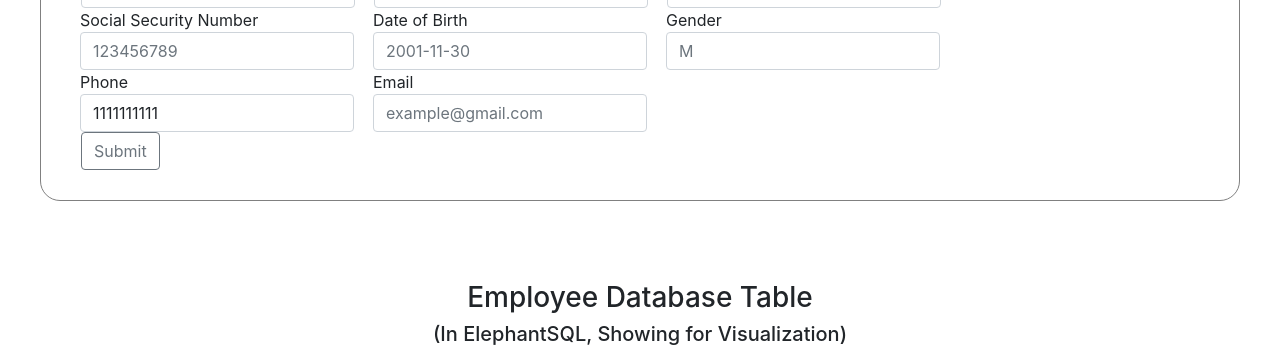
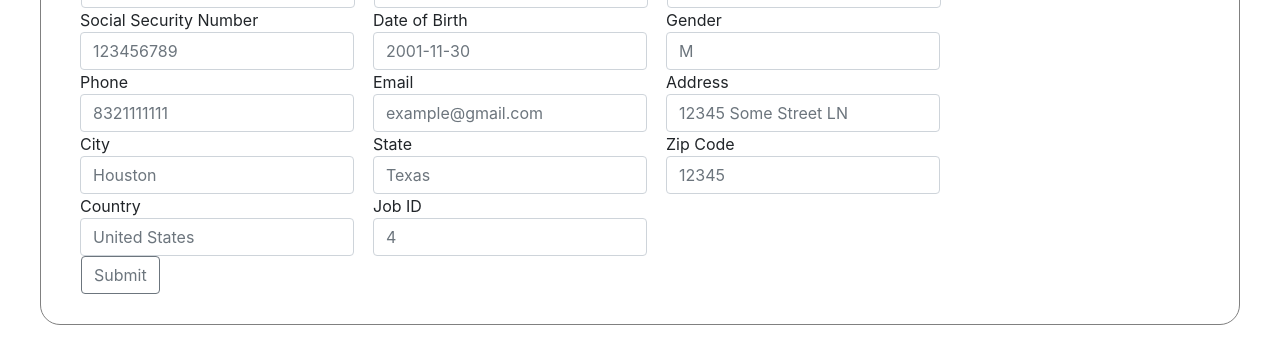
Before and after one commit to SyedA5688/3380_airline_DB_system, a React (Create React App) app in the folder client/: page / in a window 1280 px wide. Shown: the part 256-603 px from the top of the page. Built offline with nearby package versions, Linux system fonts and the light colour scheme; no server answers.

Commit message:
finished modifying insert employee form to reflect ER model v3

```diff
--- a/client/src/App.js
+++ b/client/src/App.js
@@ -74,6 +74,9 @@ class App extends Component {
                     <th scope="col">{employeeObj.gender}</th>
                     <th scope="col">{employeeObj.phone}</th>
                     <th scope="col">{employeeObj.email}</th>
+                    <th scope="col">{employeeObj.address}</th>
+                    <th scope="col">{employeeObj.job_id}</th>
+                    <th scope="col">{employeeObj.city_id}</th>
                     </tr>
                   ))}
                 </tbody>
--- a/client/src/Components/InsertForm.js
+++ b/client/src/Components/InsertForm.js
@@ -11,8 +11,14 @@ class InsertForm extends Component {
       insertSSN: '',
       insertDOB: '',
       insertGender: '',
-      insertPhone: 1111111111,
+      insertPhone: '',
       insertEmail: '',
+      insertAddress: '',
+      insertCity: '',
+      insertState: '',
+      insertZipCode: '',
+      insertCountry: '',
+      insertJobID: ''
     };
 
     this.handleChange = this.handleChange.bind(this);
@@ -28,15 +34,28 @@ class InsertForm extends Component {
   handleSubmit = async (event) => {
     event.preventDefault();
     try {
-      // insert new demo to /employees with POST request
+      // Check for invalid input to web form
+      // TODO - check empty input, correct input type, user errors
+
+
+      // Insert new employee to /employees with POST request
       const body = {
-        id: this.state.insertID,
         first_name: this.state.insertFirstName,
+        m_initial: this.state.insertMiddleInitial,
         last_name: this.state.insertLastName,
-        job_title: this.state.insertJobTitle,
-        salary: this.state.insertSalary
+        ssn: this.state.insertSSN,
+        dob: this.state.insertDOB,
+        gender: this.state.insertGender,
+        phone: this.state.insertPhone,
+        email: this.state.insertEmail,
+        address: this.state.insertAddress,
+        city: this.state.insertCity,
+        state: this.state.insertState,
+        zip_code: this.state.insertZipCode,
+        country: this.state.insertCountry,
+        job_id: this.state.insertJobID,
       };
-      console.log(body);
+      console.log("Sending inserting new employee POST request with:", body);
 
       const response = await fetch("/employees", {
         method: "POST",
@@ -49,11 +68,20 @@ class InsertForm extends Component {
       this.props.insertNewEmployee(newEmployee);
 
       this.setState({
-        insertID: 0,
         insertFirstName: '',
+        insertMiddleInitial: '',
         insertLastName: '',
-        insertJobTitle: '',
-        insertSalary: 0
+        insertSSN: '',
+        insertDOB: '',
+        insertGender: '',
+        insertPhone: 0,
+        insertEmail: '',
+        insertAddress: '',
+        insertCity: '',
+        insertState: '',
+        insertZipCode: '',
+        insertCountry: '',
+        insertJobID: ''
       })
     }
     catch (err) {
@@ -93,11 +121,35 @@ class InsertForm extends Component {
             </div>
             <div className="form-group">
               <label className="sr-only" htmlFor="inputEmployeePhone">Phone</label>
-              <input type="number" className="form-control" id="inputEmployeePhone" placeholder="8321234567" name="insertPhone" value={this.state.insertPhone} onChange={this.handleChange} />
+              <input type="number" className="form-control" id="inputEmployeePhone" placeholder="8321111111" name="insertPhone" value={this.state.insertPhone} onChange={this.handleChange} />
             </div>
             <div className="form-group">
               <label className="sr-only" htmlFor="inputEmployeeEmail">Email</label>
               <input type="text" className="form-control" id="inputEmployeeEmail" placeholder="example@gmail.com" name="insertEmail" value={this.state.insertEmail} onChange={this.handleChange} />
+            </div>
+            <div className="form-group">
+              <label className="sr-only" htmlFor="inputEmployeeAddress">Address</label>
+              <input type="text" className="form-control" id="inputEmployeeAddress" placeholder="12345 Some Street LN" name="insertAddress" value={this.state.insertAddress} onChange={this.handleChange} />
+            </div>
+            <div className="form-group">
+              <label className="sr-only" htmlFor="inputEmployeeCity">City</label>
+              <input type="text" className="form-control" id="inputEmployeeEmail" placeholder="Houston" name="insertCity" value={this.state.insertCity} onChange={this.handleChange} />
+            </div>
+            <div className="form-group">
+              <label className="sr-only" htmlFor="inputEmployeeState">State</label>
+              <input type="text" className="form-control" id="inputEmployeeEmail" placeholder="Texas" name="insertState" value={this.state.insertState} onChange={this.handleChange} />
+            </div>
+            <div className="form-group">
+              <label className="sr-only" htmlFor="inputEmployeeZipCode">Zip Code</label>
+              <input type="text" className="form-control" id="inputEmployeeEmail" placeholder="12345" name="insertZipCode" value={this.state.insertZipCode} onChange={this.handleChange} />
+            </div>
+            <div className="form-group">
+              <label className="sr-only" htmlFor="inputEmployeeCountry">Country</label>
+              <input type="text" className="form-control" id="inputEmployeeEmail" placeholder="United States" name="insertCountry" value={this.state.insertCountry} onChange={this.handleChange} />
+            </div>
+            <div className="form-group">
+              <label className="sr-only" htmlFor="inputEmployeeJobID">Job ID</label>
+              <input type="number" className="form-control" id="inputEmployeeJobID" placeholder="4" name="insertJobID" value={this.state.insertJobID} onChange={this.handleChange} />
             </div>
           </div>
           <button type="submit" className="btn btn-outline-secondary">Submit</button>
```
